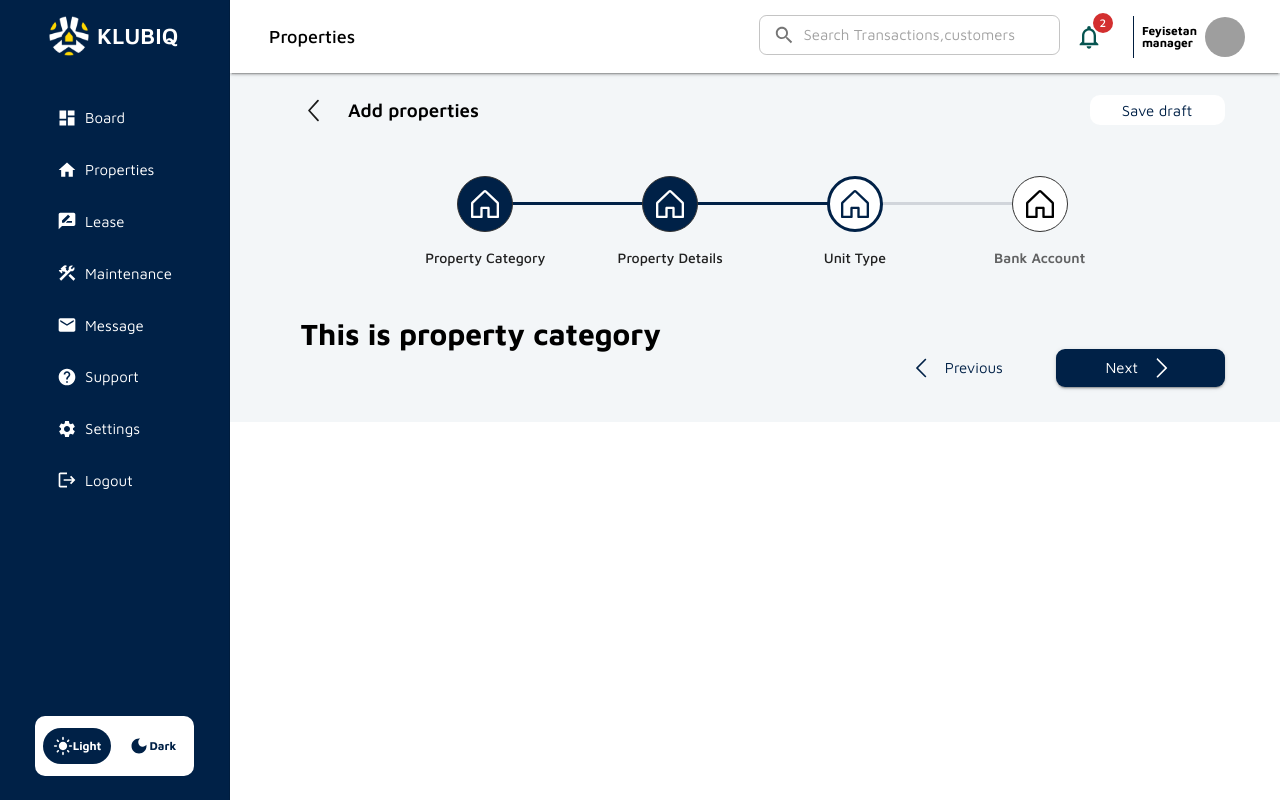
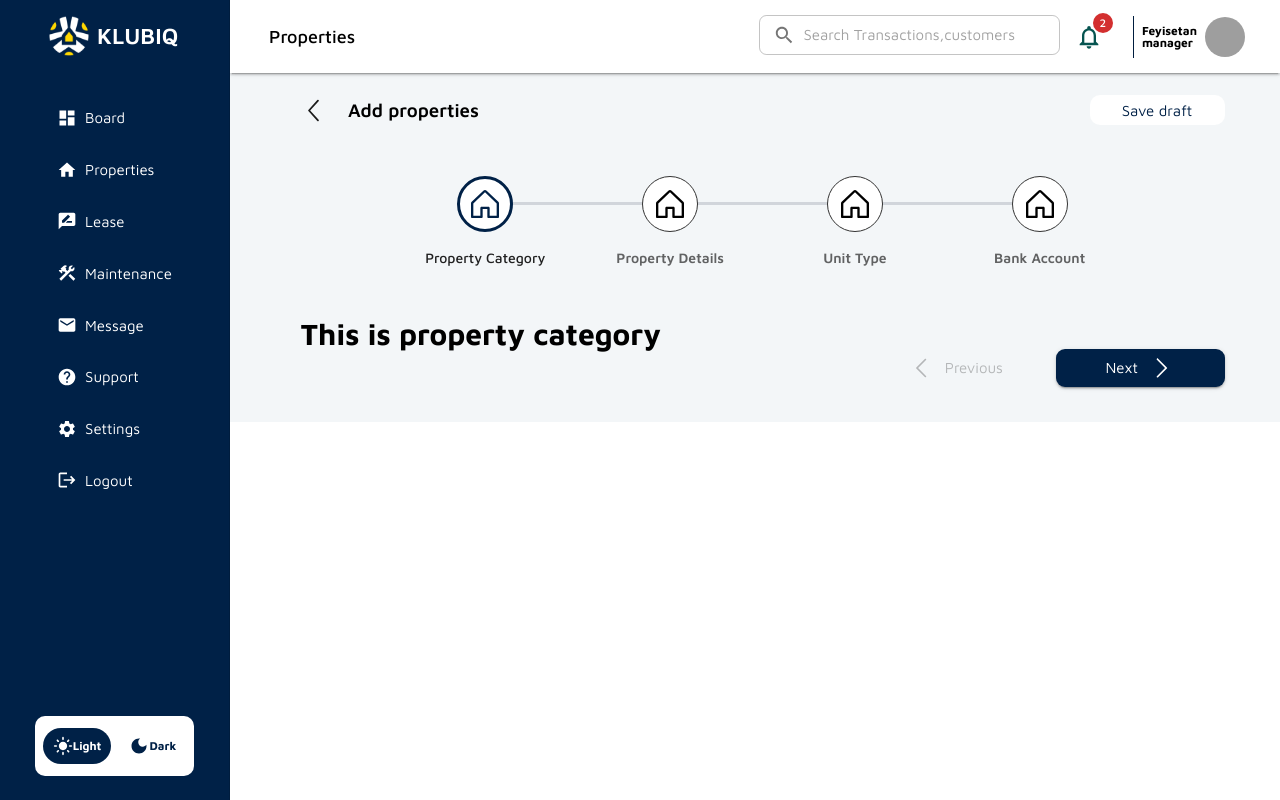
Before and after one commit to glumia-ltd/klubiq-web, a React (Vite) app in the folder apps/landlord-portal/: page /properties/property-category in a window 1280 px wide. Built offline with nearby package versions, Linux system fonts and the light colour scheme; no server answers; grey boxes are pictures that could not be loaded.

Commit message:
chore: create properties layout

```diff
--- a/apps/landlord-portal/src/Layouts/AddPropertiesLayout/AddPropertiesLayout.tsx
+++ b/apps/landlord-portal/src/Layouts/AddPropertiesLayout/AddPropertiesLayout.tsx
@@ -1,14 +1,32 @@
 import { Button, Container, Grid, Typography } from '@mui/material';
-import { FC, ReactElement } from 'react';
+import { FC, ReactElement, useState } from 'react';
 import styles from './AddPropertiesStyle';
 import leftArrow from '../../assets/images/arrow-left.svg';
 import { CustomStepper } from '../../components/CustomStepper';
 import { LeftArrowIcon } from '../../components/Icons/LeftArrowIcon';
 import { RightArrowIcon } from '../../components/Icons/RightArrowIcon';
 
+const steps = [
+	'Property Category',
+	'Property Details',
+	'Unit Type',
+	'Bank Account',
+];
+
 export const AddPropertiesLayout: FC<{ children: ReactElement }> = ({
 	children,
 }) => {
+	const [activeStep, setActiveStep] = useState(0);
+
+	const handleForwardButton = () => {
+		if (activeStep > steps.length) return;
+		setActiveStep((prev) => prev + 1);
+	};
+
+	const handleBackwardButton = () => {
+		if (activeStep === 0) return;
+		setActiveStep((prev) => prev - 1);
+	};
 	return (
 		<Container sx={styles.containerStyle}>
 			<Grid container>
@@ -30,18 +48,28 @@ export const AddPropertiesLayout: FC<{ children: ReactElement }> = ({
 				</Grid>
 
 				<Grid sx={styles.stepperContainer}>
-					<CustomStepper />
+					<CustomStepper active={activeStep} steps={steps} />
 				</Grid>
 			</Grid>
 
 			{children}
 
 			<Grid sx={styles.buttonContainer}>
-				<Button variant='text' sx={styles.directionButton}>
+				<Button
+					variant='text'
+					sx={styles.directionButton}
+					onClick={handleBackwardButton}
+					disabled={activeStep <= 0}
+				>
 					<LeftArrowIcon />
 					<Typography>Previous</Typography>
 				</Button>
-				<Button variant='contained' sx={styles.directionButton}>
+				<Button
+					variant='contained'
+					sx={styles.directionButton}
+					onClick={handleForwardButton}
+					disabled={activeStep === steps.length}
+				>
 					<Typography>Next</Typography>
 					<RightArrowIcon />
 				</Button>
--- a/apps/landlord-portal/src/components/CustomStepper/index.tsx
+++ b/apps/landlord-portal/src/components/CustomStepper/index.tsx
@@ -8,13 +8,7 @@ import {
 	stepConnectorClasses,
 } from '@mui/material';
 import { HomeIcon } from '../Icons/HomeIcon';
-
-const steps = [
-	'Property Category',
-	'Property Details',
-	'Unit Type',
-	'Bank Account',
-];
+import { FC } from 'react';
 
 const StepIconRoot = styled('div')<{
 	ownerState: { completed?: boolean; active?: boolean };
@@ -72,9 +66,12 @@ const LineConnector = styled(StepConnector)(() => ({
 	},
 }));
 
-export const CustomStepper = () => {
+export const CustomStepper: FC<{ active: number; steps: string[] }> = ({
+	active,
+	steps,
+}) => {
 	return (
-		<Stepper alternativeLabel activeStep={2} connector={<LineConnector />}>
+		<Stepper alternativeLabel activeStep={active} connector={<LineConnector />}>
 			{steps.map((label) => {
 				return (
 					<Step key={label}>
```
